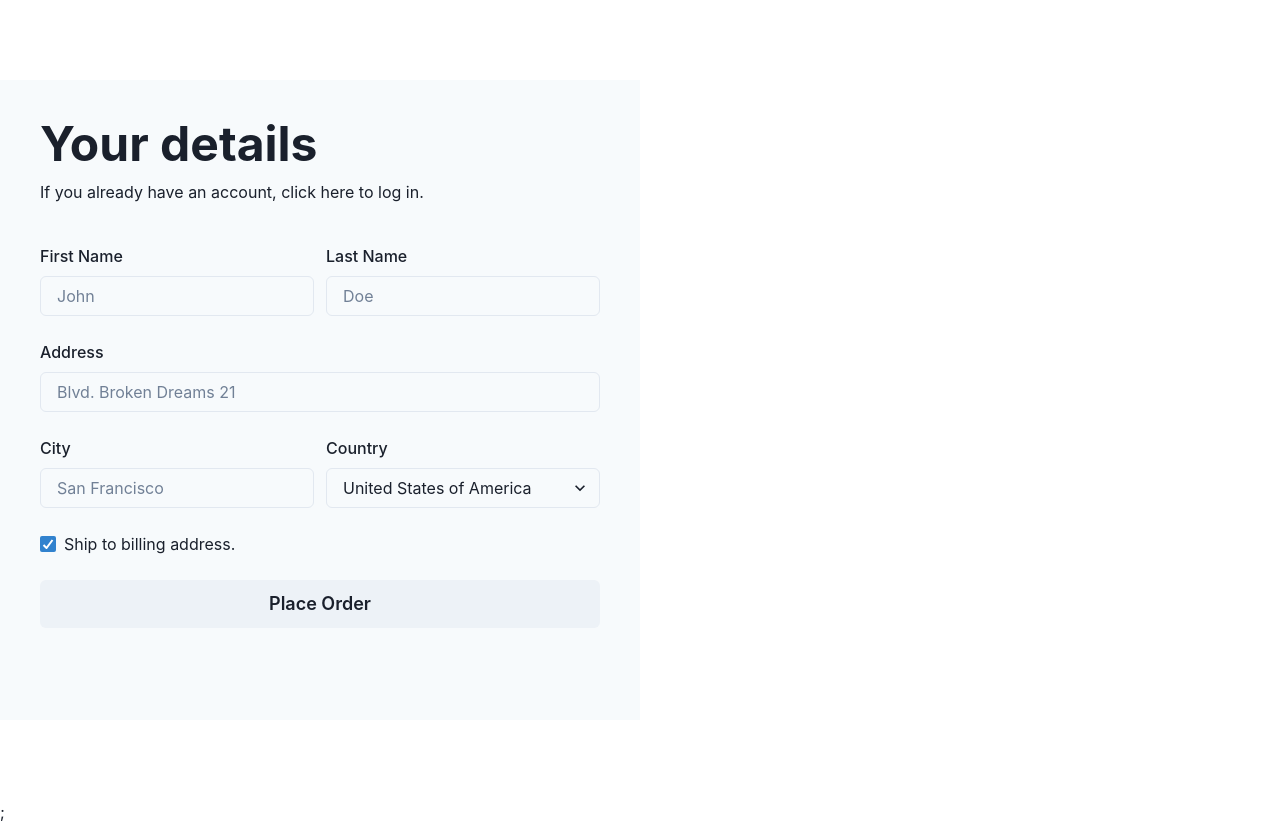
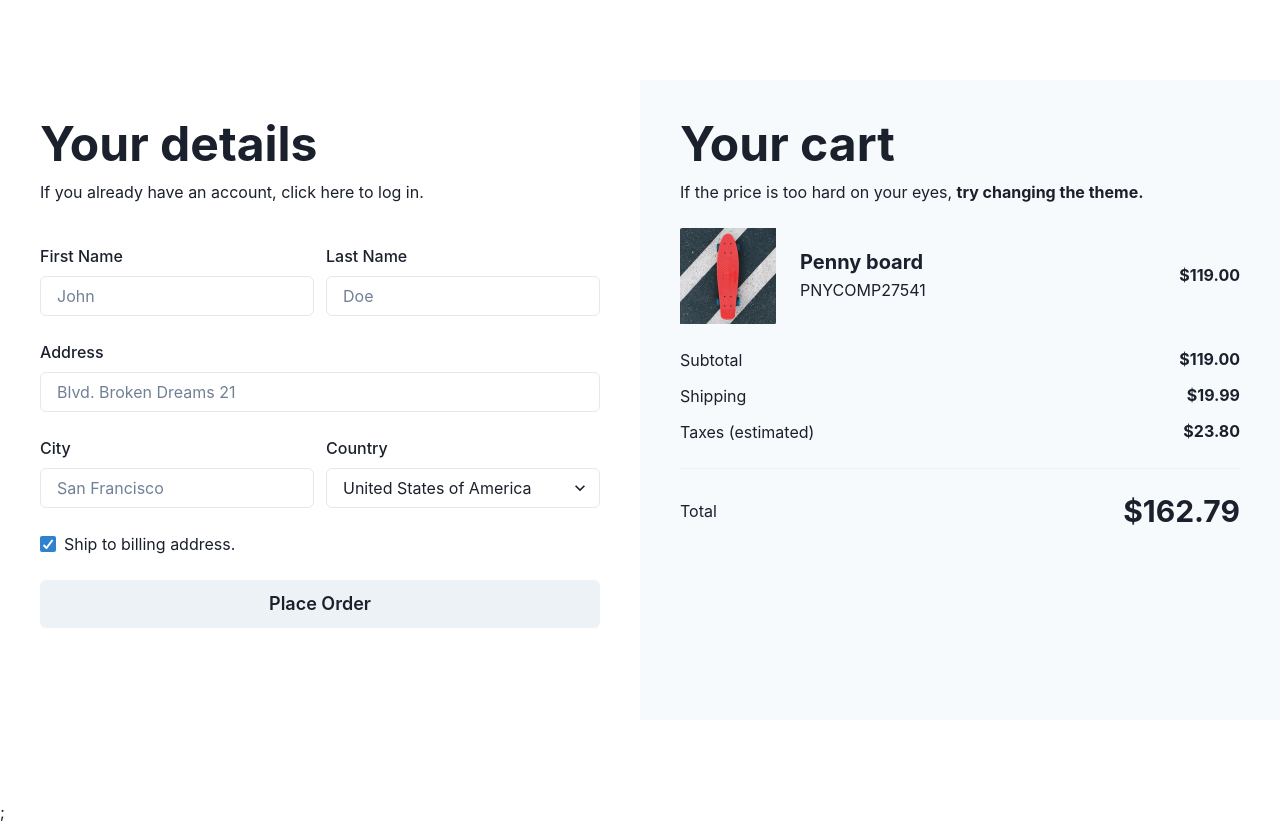
Before and after one commit to GuRuGu-Iterations/chakra-2, a Next.js app: page / in a window 1280 px wide. Built offline with nearby package versions, Linux system fonts and the light colour scheme.

Commit message:
feat: build Cart section

```diff
--- a/src/sections/cart.tsx
+++ b/src/sections/cart.tsx
@@ -1,15 +1,97 @@
 import React from 'react';
-import { VStack } from '@chakra-ui/react';
+import Image from 'next/image';
+import {
+  FormControl,
+  FormLabel,
+  Input,
+  Select,
+  Checkbox,
+  Button,
+  HStack,
+  VStack,
+  Heading,
+  Text,
+  Divider,
+  SimpleGrid,
+  GridItem,
+  Flex,
+} from '@chakra-ui/react';
+import Skateboard from '@/src/assets/skateboard.png';
 
 const Cart = () => {
   return (
     <VStack
       w='full'
       h='full'
-      p='10'
-      spacing='10'
+      p={10}
+      spacing={6}
       alignItems='flex-start'
-    ></VStack>
+      bg='gray.50'
+    >
+      <VStack spacing='3' alignItems='flex-start'>
+        <Heading size='2xl'>Your cart</Heading>
+        <Text>
+          If the price is too hard on your eyes,{' '}
+          <Button variant='link' colorScheme='black' fontWeight='bold'>
+            try changing the theme.
+          </Button>
+        </Text>
+      </VStack>
+      <Flex gap={6} alignItems='center' w='full' justifyContent='space-between'>
+        <HStack spacing={6} alignItems='center'>
+          <Image src={Skateboard} width={96} height={96} alt='Skateboard' />
+          <VStack spacing={1} alignItems='flex-start'>
+            <Heading size='md'>Penny board</Heading>
+            <Text>PNYCOMP27541</Text>
+          </VStack>
+        </HStack>
+        <Heading size='sm' textAlign='end'>
+          $119.00
+        </Heading>
+      </Flex>
+      <VStack gap={3} w='full'>
+        <Flex
+          gap={6}
+          w='full'
+          alignItems='center'
+          justifyContent='space-between'
+        >
+          <Text>Subtotal</Text>
+          <Heading size='sm' textAlign='end'>
+            $119.00
+          </Heading>
+        </Flex>
+        <Flex
+          gap={6}
+          w='full'
+          alignItems='center'
+          justifyContent='space-between'
+        >
+          <Text>Shipping</Text>
+          <Heading size='sm' textAlign='end'>
+            $19.99
+          </Heading>
+        </Flex>
+        <Flex
+          gap={6}
+          w='full'
+          alignItems='center'
+          justifyContent='space-between'
+        >
+          <Text>Taxes (estimated)</Text>
+          <Heading size='sm' textAlign='end'>
+            $23.80
+          </Heading>
+        </Flex>
+      </VStack>
+      <Divider borderColor='gray.200' />
+      <Flex w='full' gap={6} alignItems='center' justifyContent='space-between'>
+        <Text>Total</Text>
+        <Heading size='lg' textAlign='end'>
+          $162.79
+        </Heading>
+      </Flex>
+    </VStack>
   );
 };
 
--- a/src/sections/details.tsx
+++ b/src/sections/details.tsx
@@ -15,14 +15,7 @@ import {
 
 const Details = () => {
   return (
-    <VStack
-      w='full'
-      h='full'
-      p={10}
-      spacing={10}
-      alignItems='flex-start'
-      bg='gray.50'
-    >
+    <VStack w='full' h='full' p={10} spacing={10} alignItems='flex-start'>
       <VStack spacing={3} alignItems='flex-start'>
         <Heading size='2xl'>Your details</Heading>
         <Text>If you already have an account, click here to log in.</Text>
```
Also changed, not shown: src/assets/skateboard.png (added), 1 other file (tests, documents, lock files or other folders).
